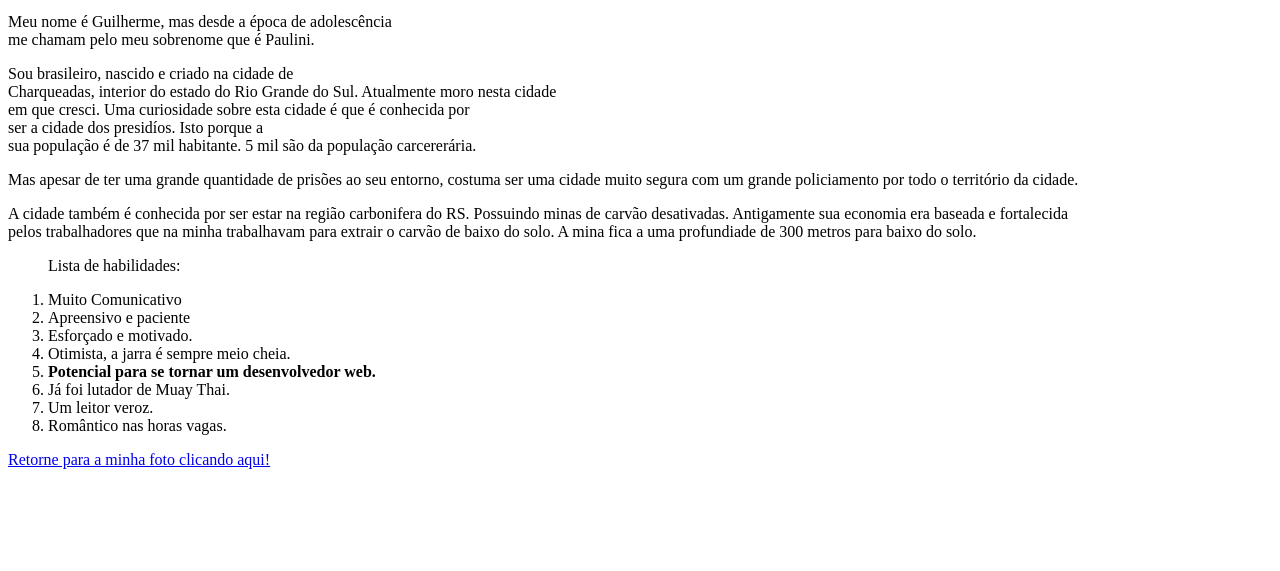
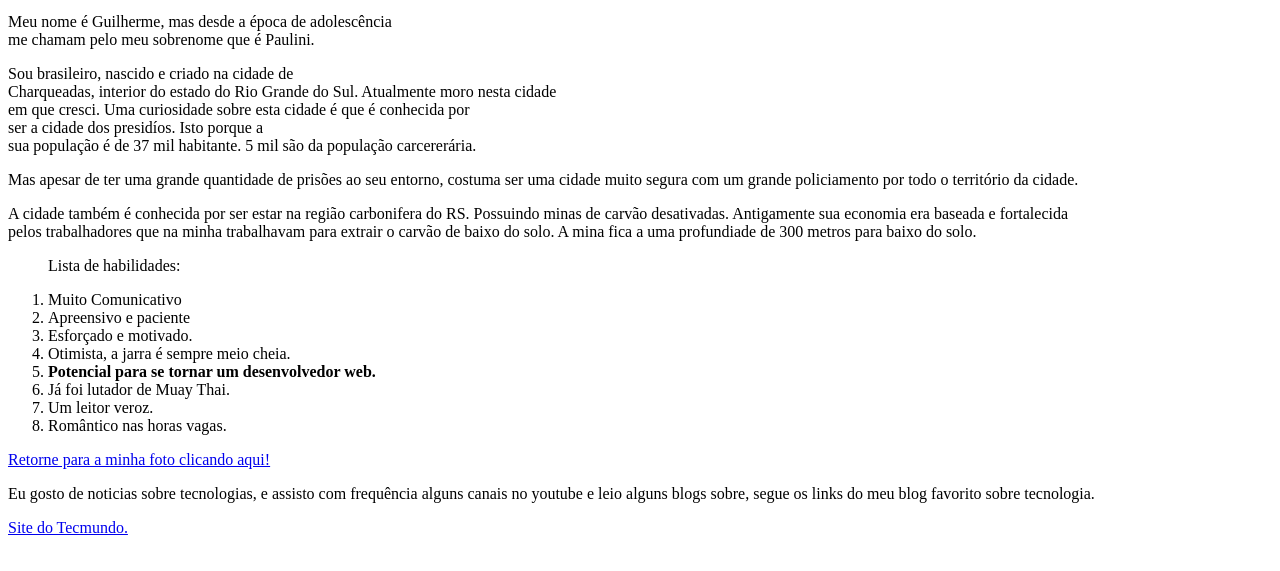
Before and after one commit to paulini1/Portif-lio-WEB, a plain HTML site: page index.html in a window 1280 px wide. Shown: the part 101-672 px from the top of the page. Drawn offline with Linux system fonts and the light colour scheme.

Commit message:
adiciona link externo que abre em nova aba, site do tecmundo.

```diff
--- a/index.html
+++ b/index.html
@@ -24,6 +24,8 @@
         <li>Romântico nas horas vagas.</li>
     </ol>
     <a href="#foto">Retorne para a minha foto clicando aqui!</a>
+    <p>Eu gosto de noticias sobre tecnologias, e assisto com frequência alguns canais no youtube e leio alguns blogs sobre, segue os links do meu blog favorito sobre tecnologia.</p>
+    <a href="https://www.tecmundo.com.br/" target="_blank">Site do Tecmundo.</a>
 
 
 
```
